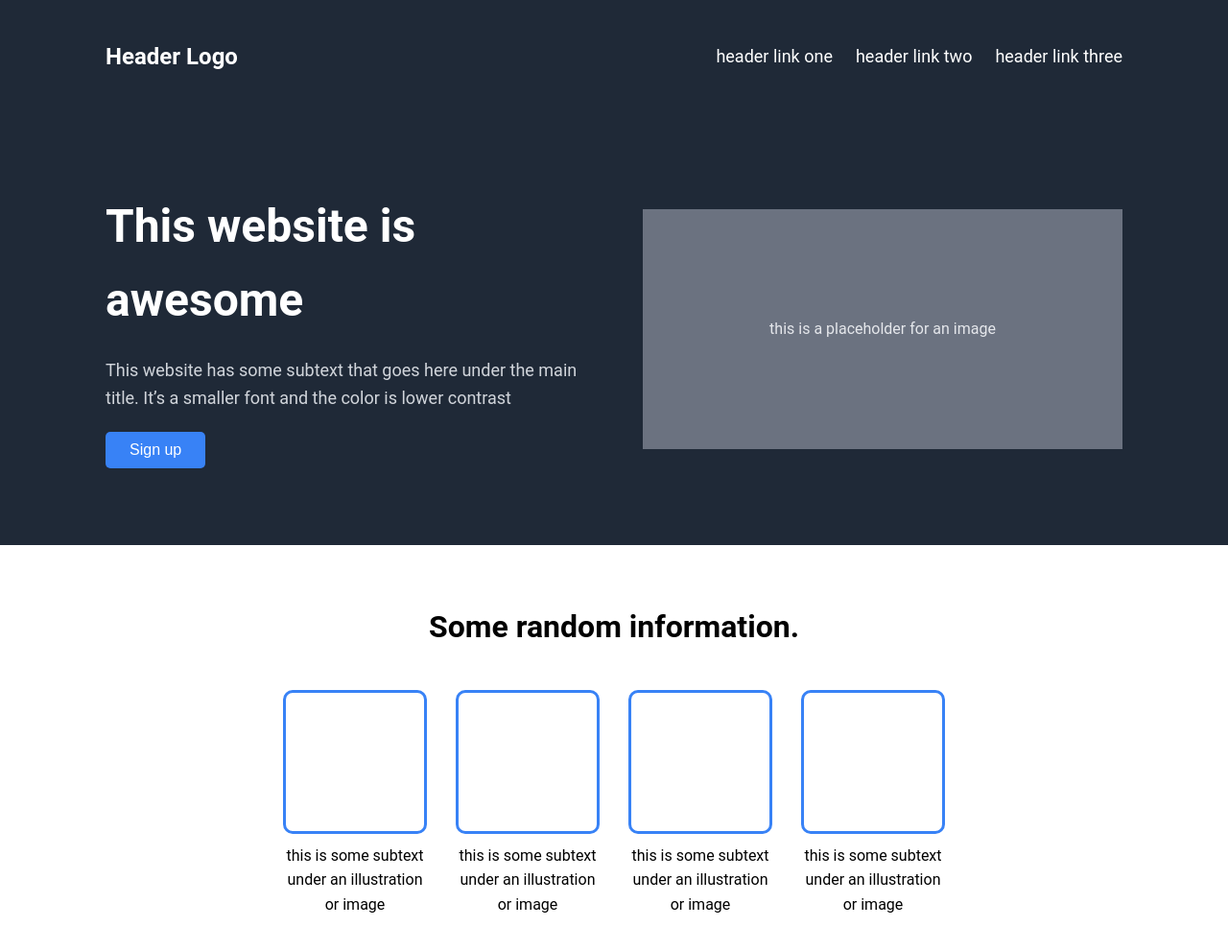
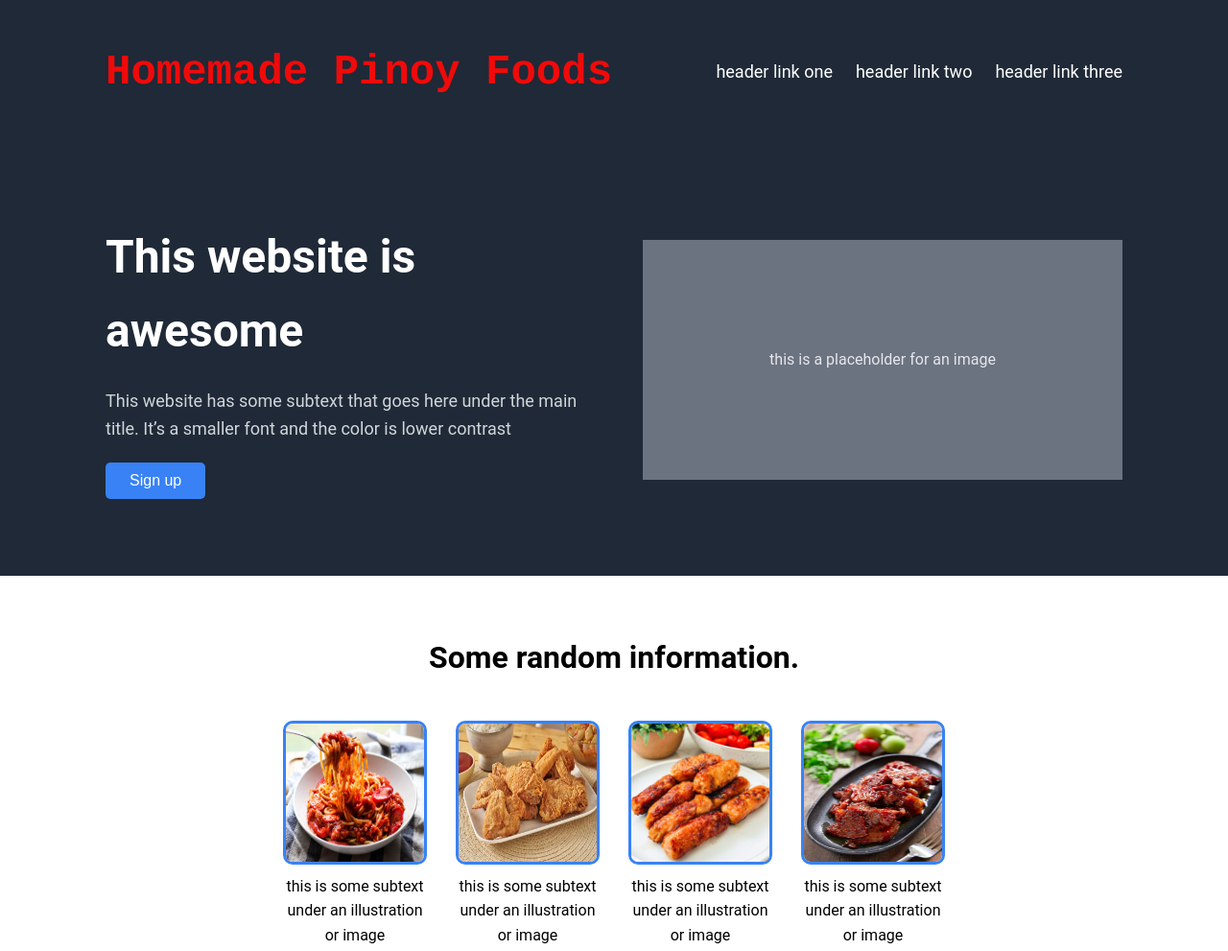
Before and after one commit to yajia92/landing-page, a plain HTML site: page index.html in a window 1280 px wide. Shown: the top 991 px of the page at 96% size. Drawn offline with Linux system fonts and the light colour scheme.

Commit message:
Adding Image to Image Holder

```diff
--- a/index.html
+++ b/index.html
@@ -12,7 +12,7 @@
 <body>
    <header class="header">
         <div class="container">
-            <div class="logo">Header Logo</div>
+            <div class="logo">Homemade Pinoy Foods</div>
                 <nav class="nav-links">
                     <a href=#>header link one</a>
                     <a href=#>header link two</a>
@@ -39,19 +39,27 @@
        <h1>Some random information.</h1>
        <div class="info-boxes">
             <div class="box">
-                <div class="img-placeholder"></div>
+                <div class="img-placeholder">
+                     <img src="/images/Pinoy-Spag.jpg" >
+                </div>
                 <p>this is some subtext under an illustration or image</p>
             </div>
             <div class="box">
-                <div class="img-placeholder"></div>
+                <div class="img-placeholder">
+                     <img src="/images/FriedChicken.jpg" >
+                </div>
                 <p>this is some subtext under an illustration or image</p>
             </div>
             <div class="box">
-                <div class="img-placeholder"></div>
+                <div class="img-placeholder">
+                    <img src="/images/Longganiza.jpg" >
+                </div>
                 <p>this is some subtext under an illustration or image</p>
             </div>
             <div class="box">
-                <div class="img-placeholder"></div>
+                <div class="img-placeholder">
+                    <img src="/images/Tocino.jpg" >
+                </div>
                 <p>this is some subtext under an illustration or image</p>
             </div>
        </div>
--- a/style.css
+++ b/style.css
@@ -30,9 +30,12 @@ body {
   align-items: center;
 }
 
+
 .logo {
-  font-size: 24px;
+  font-family: 'Kunstler Script', Courier, monospace;
+  font-size: 44px;
   font-weight: bold;
+  color: rgb(240, 10, 10)
 }
 
 .nav-links a {
@@ -117,6 +120,7 @@ body {
 .box {
   max-width: 150px;
   text-align: center;
+
 }
 
 .img-placeholder {
@@ -126,6 +130,14 @@ body {
   height: 150px;
   margin-bottom: 10px;
 }
+
+.img-placeholder img {
+  max-width: 100%;
+  max-height: 100%;
+  aspect-ratio: 5/5;
+  border-radius: 5%;
+}
+
 
 .quote {
   background-color: #e5e7eb;
```
Also changed, not shown: images/FriedChicken.jpg (added), images/Longganiza.jpg (added), images/Pinoy-Spag.jpg (added), images/Tocino.jpg (added).
